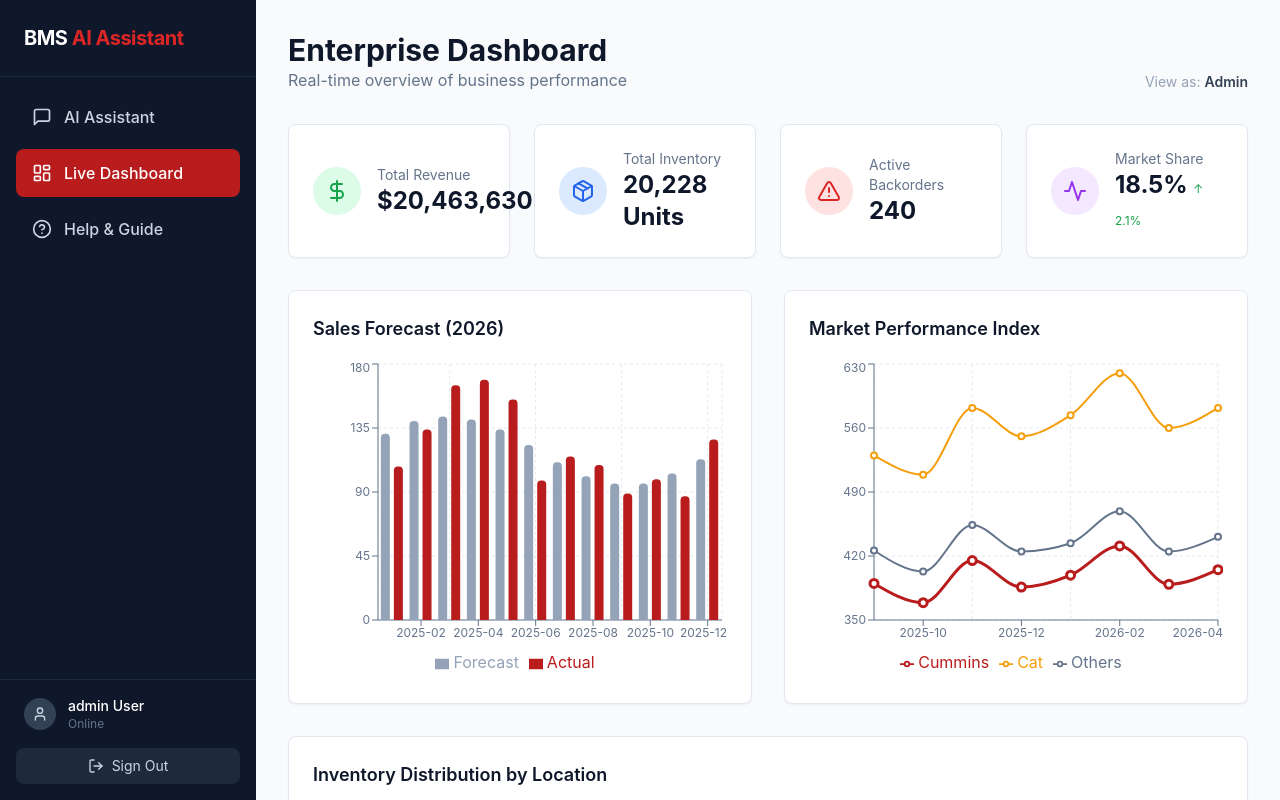
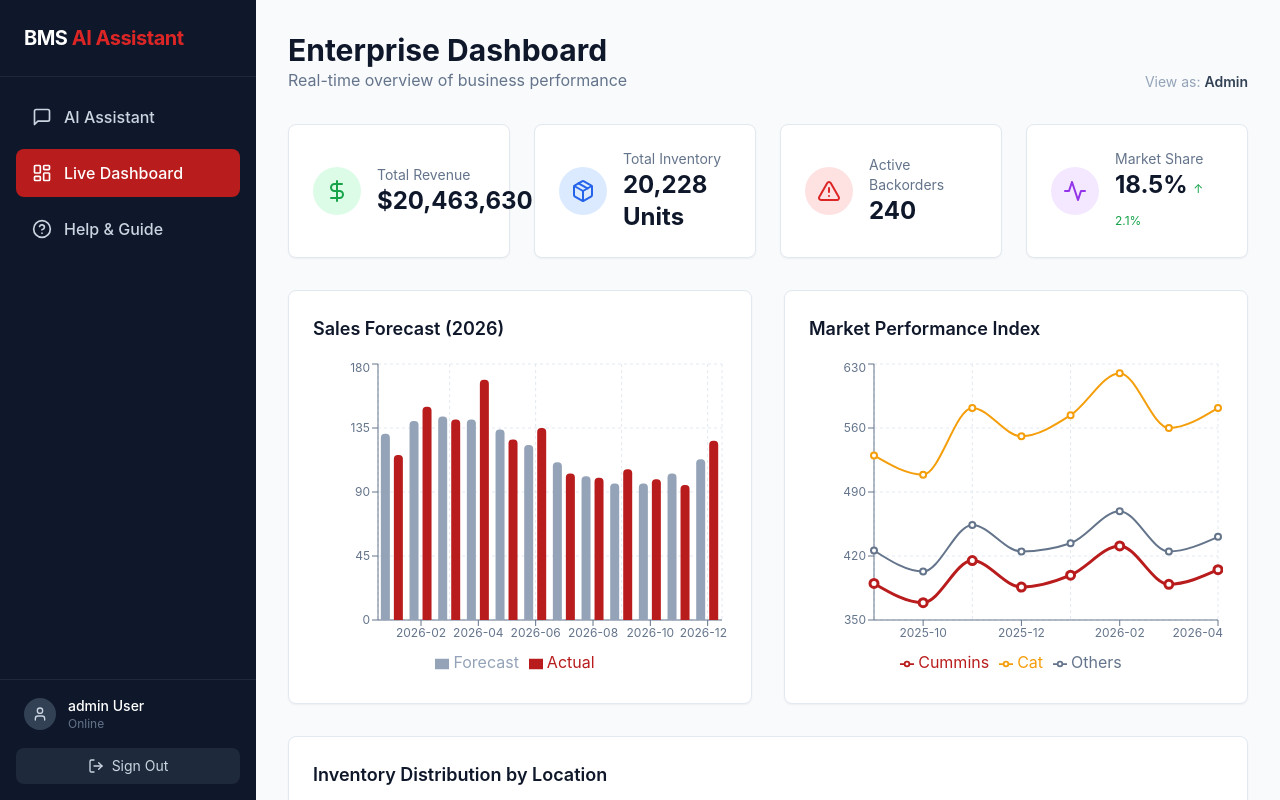
Before and after one commit to rapcodez/Bmsrepochat, a React (Vite) app: page / in a window 1280 px wide. Both pictures are taken after a click on the button 640 px from the left and 342 px from the top of the page. Built offline with nearby package versions, Linux system fonts and the light colour scheme.

Commit message:
fix: sync dashboard sales forecast chart with current year (2026)

```diff
--- a/src/components/Dashboard.tsx
+++ b/src/components/Dashboard.tsx
@@ -41,11 +41,15 @@ const Dashboard: React.FC<DashboardProps> = ({ userRole, onOpenOrder }) => {
     // --- Chart Data Preparation ---
 
     // 1. Sales Forecast vs Actual (Admin/Sales)
-    const salesData = SALES_FORECAST.slice(0, 12).map(s => ({
-        name: s.month,
-        Forecast: s.forecastQty,
-        Actual: s.actualQty
-    }));
+    const currentYearStr = new Date().getFullYear().toString();
+    const salesData = SALES_FORECAST
+        .filter(s => s.month.startsWith(currentYearStr))
+        .slice(0, 12)
+        .map(s => ({
+            name: s.month,
+            Forecast: s.forecastQty,
+            Actual: s.actualQty
+        }));
 
     // 2. Inventory Distribution (Admin Only)
     const inventoryByLocation = INVENTORY.reduce((acc, curr) => {
```
